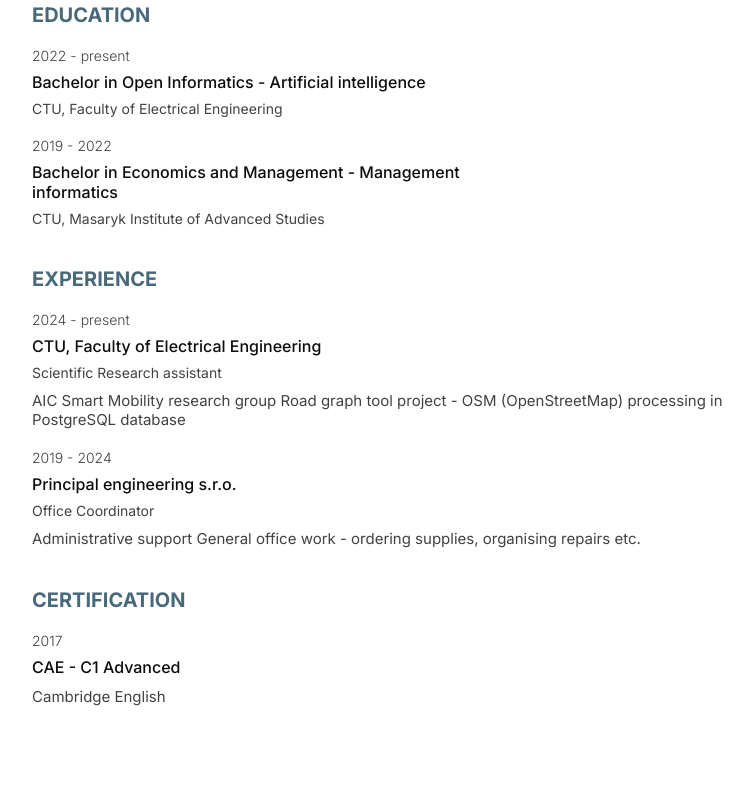
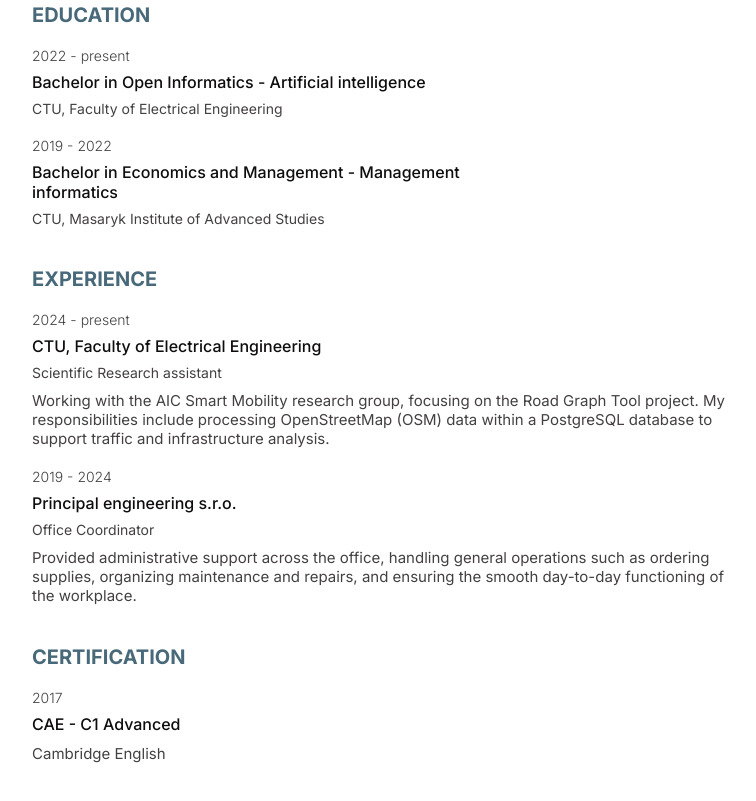
Before and after one commit to domupls/resume, a plain HTML site: page index.html in a window 1280 px wide. Shown: the part 682-1483 px from the top of the page, without its empty margins (158-914 px from the left). Before the commit the page ends 1438 px from the top, so only its background shows below. Drawn offline with nearby package versions, Linux system fonts and the light colour scheme.

Commit message:
updated job descriptions

```diff
--- a/index.html
+++ b/index.html
@@ -104,8 +104,8 @@
             <h4 class="item_title">CTU, Faculty of Electrical Engineering</h4>
             <p class="item_subtitle">Scientific Research assistant</p>
             <p class=" description">
-                AIC Smart Mobility research group
-                Road graph tool project - OSM (OpenStreetMap) processing in PostgreSQL database
+              Working with the AIC Smart Mobility research group, focusing on the Road Graph Tool project.
+              My responsibilities include processing OpenStreetMap (OSM) data within a PostgreSQL database to support traffic and infrastructure analysis.
             </p>
             </div>
             <div class="exp_item">
@@ -113,8 +113,8 @@
             <h4 class="item_title">Principal engineering s.r.o.</h4>
             <p class="item_subtitle">Office Coordinator</p>
             <p class="description">
-                Administrative support
-                General office work - ordering supplies, organising repairs etc.
+              Provided administrative support across the office, handling general operations such as ordering supplies,
+              organizing maintenance and repairs, and ensuring the smooth day-to-day functioning of the workplace.
             </p>
             </div>
         </div>
```
